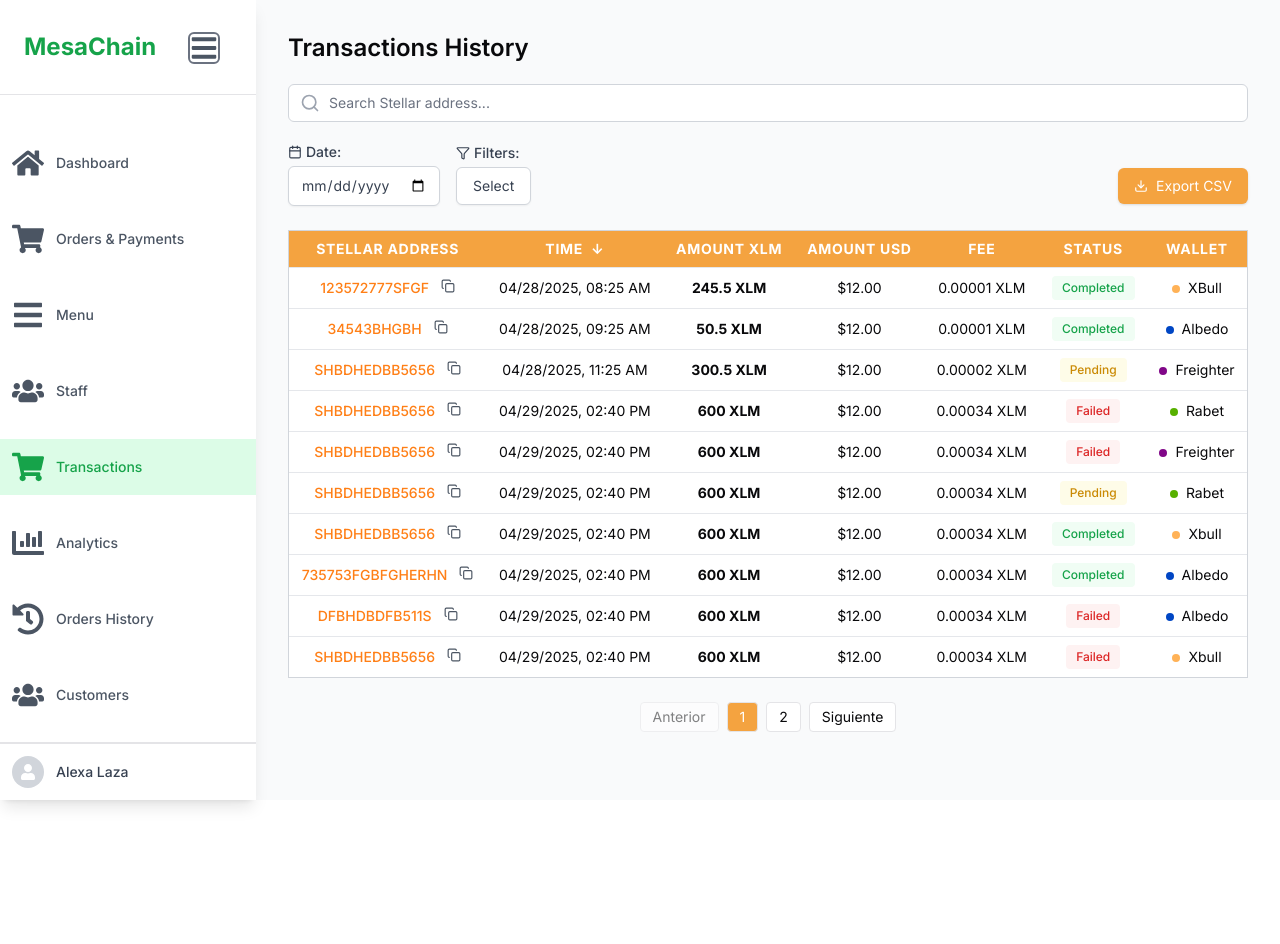
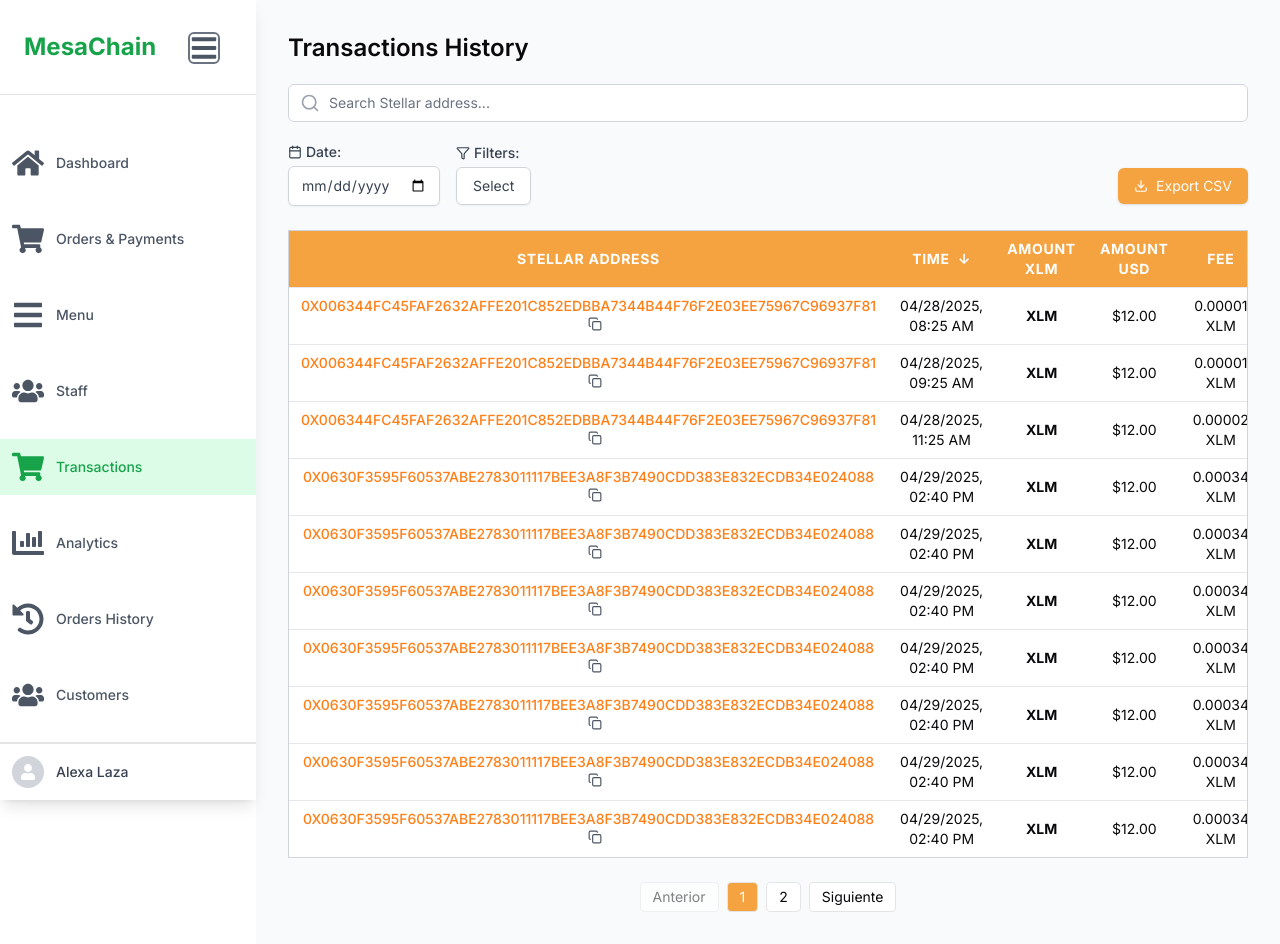
Before and after one commit to laryhills/MesaChain, a Next.js app in the folder apps/frontend/: page /transactions in a window 1280 px wide. Before the commit the page ends 800 px from the top, so only its background shows below. Built offline with nearby package versions, Linux system fonts and the light colour scheme.

Commit message:
Update transactionHelpers.ts

```diff
--- a/apps/frontend/app/transactions/transactionHelpers.ts
+++ b/apps/frontend/app/transactions/transactionHelpers.ts
@@ -1,7 +1,7 @@
   export interface TransactionItems {
     stellarAddress: string;
     time: string;
-    amountXML: number;
+    amountXLM: number;
     amountUSD: number;
     fee: number;
     status: 'Completed' | 'Pending' | 'Failed';
@@ -10,99 +10,99 @@
 
   export const initialTransactionItems: TransactionItems[] = [
     {
-      stellarAddress: "123572777sfgf",
+      stellarAddress: "0x006344fC45faf2632AFFE201c852EDBBA7344B44F76f2E03ee75967C96937F81",
       time: "2025-04-28T08:25:00",
-      amountXML: 245.5,
+      amountXLM: 245.5,
       amountUSD: 12,
       fee: 0.00001,
       status: "Completed",
       wallet: "xBull",
     },
     {
-        stellarAddress: "34543bhgbh",
+        stellarAddress: "0x006344fC45faf2632AFFE201c852EDBBA7344B44F76f2E03ee75967C96937F81",
         time: "2025-04-28T09:25:00",
-        amountXML: 50.5,
+        amountXLM: 50.5,
         amountUSD: 12,
         fee: 0.00001,
         status: "Completed",
         wallet: "Albedo",
       },
       {
-        stellarAddress: "shbdhedbb5656",
+        stellarAddress: "0x006344fC45faf2632AFFE201c852EDBBA7344B44F76f2E03ee75967C96937F81",
         time: "2025-04-28T11:25:00",
-        amountXML: 300.5,
+        amountXLM: 300.5,
         amountUSD: 12,
         fee: 0.00002,
         status: "Pending",
         wallet: "Freighter",
       },
       {
-        stellarAddress: "shbdhedbb5656",
+        stellarAddress: "0x0630F3595F60537abE2783011117bee3A8F3b7490CdD383e832EcDB34e024088",
         time: "2025-04-29T14:40:00",
-        amountXML: 600,
+        amountXLM: 600,
         amountUSD: 12,
         fee: 0.00034,
         status: "Failed",
         wallet: "Rabet",
       },
       {
-        stellarAddress: "shbdhedbb5656",
+        stellarAddress: "0x0630F3595F60537abE2783011117bee3A8F3b7490CdD383e832EcDB34e024088",
         time: "2025-04-29T14:40:00",
-        amountXML: 600,
+        amountXLM: 600,
         amountUSD: 12,
         fee: 0.00034,
         status: "Failed",
         wallet: "Freighter",
       },
       {
-        stellarAddress: "shbdhedbb5656",
+        stellarAddress: "0x0630F3595F60537abE2783011117bee3A8F3b7490CdD383e832EcDB34e024088",
         time: "2025-04-29T14:40:00",
-        amountXML: 600,
+        amountXLM: 600,
         amountUSD: 12,
         fee: 0.00034,
         status: "Pending",
         wallet: "Rabet",
       },
       {
-        stellarAddress: "shbdhedbb5656",
+        stellarAddress: "0x0630F3595F60537abE2783011117bee3A8F3b7490CdD383e832EcDB34e024088",
         time: "2025-04-29T14:40:00",
-        amountXML: 600,
+        amountXLM: 600,
         amountUSD: 12,
         fee: 0.00034,
         status: "Completed",
-        wallet: "Xbull",
+        wallet: "xBull",
       },
       {
-        stellarAddress: "735753fgbfgherhn",
+        stellarAddress: "0x0630F3595F60537abE2783011117bee3A8F3b7490CdD383e832EcDB34e024088",
         time: "2025-04-29T14:40:00",
-        amountXML: 600,
+        amountXLM: 600,
         amountUSD: 12,
         fee: 0.00034,
         status: "Completed",
         wallet: "Albedo",
       },
       {
-        stellarAddress: "dfbhdbdfb511s",
+        stellarAddress: "0x0630F3595F60537abE2783011117bee3A8F3b7490CdD383e832EcDB34e024088",
         time: "2025-04-29T14:40:00",
-        amountXML: 600,
+        amountXLM: 600,
         amountUSD: 12,
         fee: 0.00034,
         status: "Failed",
         wallet: "Albedo",
       },
       {
-        stellarAddress: "shbdhedbb5656",
+        stellarAddress: "0x0630F3595F60537abE2783011117bee3A8F3b7490CdD383e832EcDB34e024088",
         time: "2025-04-29T14:40:00",
-        amountXML: 600,
+        amountXLM: 600,
         amountUSD: 12,
         fee: 0.00034,
         status: "Failed",
-        wallet: "Xbull",
+        wallet: "xBull",
       },
       {
-        stellarAddress: "hfgnfghhfg783863",
+        stellarAddress: "0x006344fC45faf2632AFFE201c852EDBBA7344B44F76f2E03ee75967C96937F81",
         time: "2025-05-01T14:40:00",
-        amountXML: 600,
+        amountXLM: 600,
         amountUSD: 12,
         fee: 0.00034,
         status: "Failed",
```
